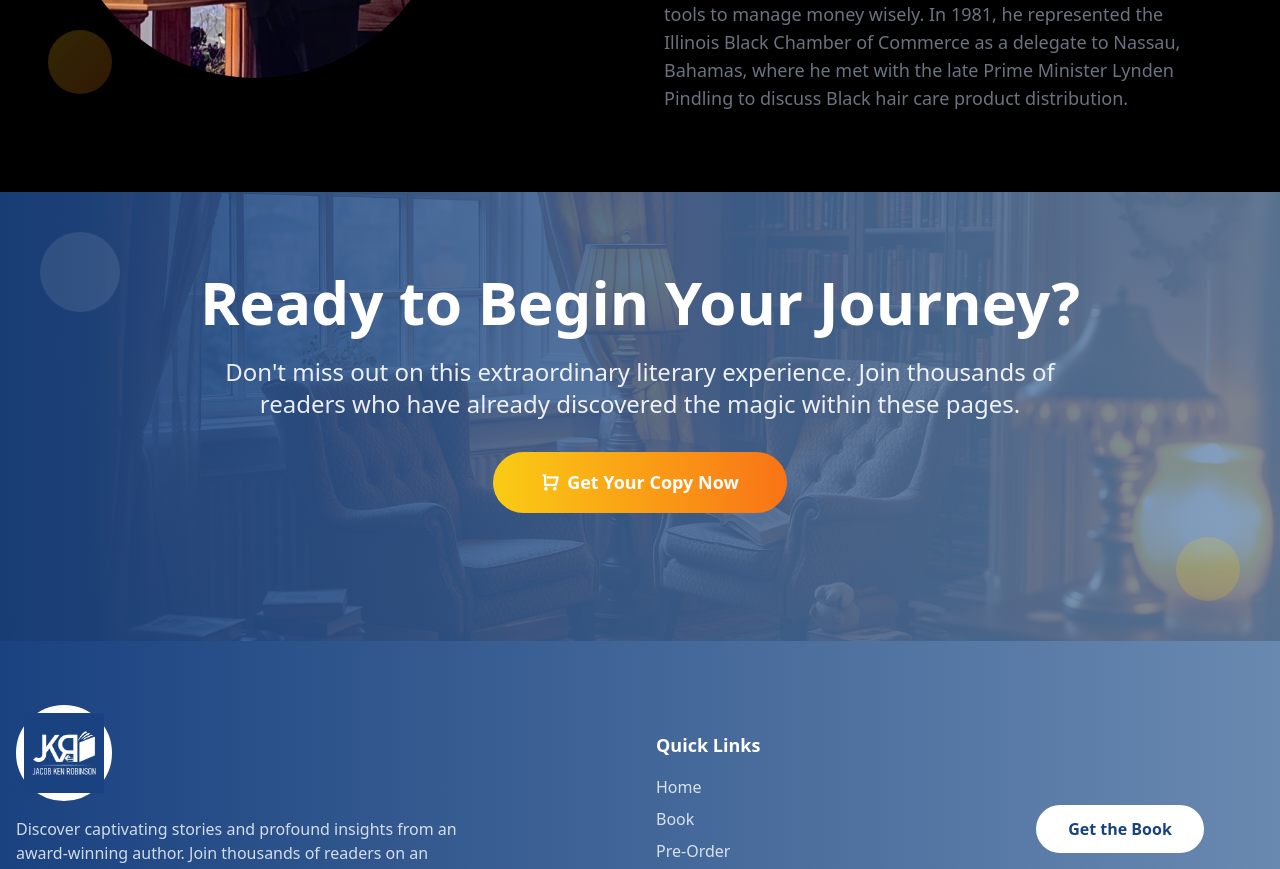
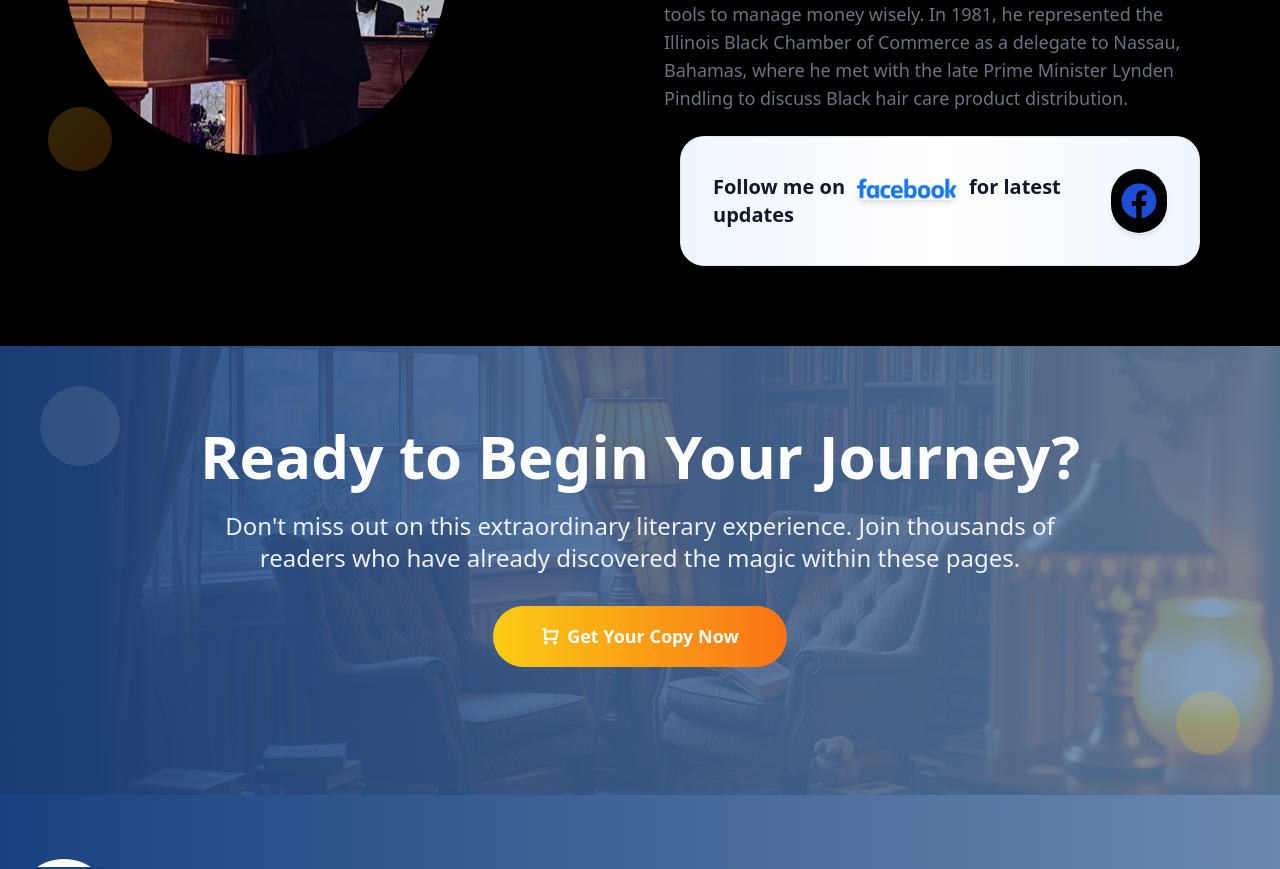
Before and after one commit to mhaawais/promise-hope, a Next.js app: page / in a window 1280 px wide. Shown: the part 2260-3129 px from the top of the page. Built offline with nearby package versions, Linux system fonts and the light colour scheme; some icons are missing.

Commit message:
chnage hero10

```diff
--- a/components/Footer.tsx
+++ b/components/Footer.tsx
@@ -29,7 +29,7 @@ export default function Footer() {
             </p>
             <div className="flex space-x-4 justify-center md:justify-start">
               <a
-                href="https://www.facebook.com/"
+                href="https://www.facebook.com/profile.php?id=61579292437244"
                 target="_blank"
                 rel="noopener noreferrer"
                 className="w-10 h-10 bg-white hover:bg-black rounded-full flex items-center justify-center transition-colors duration-300 cursor-pointer"
--- a/components/author/AuthorHero.tsx
+++ b/components/author/AuthorHero.tsx
@@ -101,7 +101,7 @@ export default function AuthorHero() {
                   <FaInstagram className=" text- text-2xl text-pink-700" />
                 </a>
                 <a
-                  href="https://www.facebook.com/"
+                  href="https://www.facebook.com/profile.php?id=61579292437244"
                   target="_blank"
                   rel="noopener noreferrer"
                   className="w-12 h-12 bg-white rounded-full flex items-center justify-center hover:bg-black transition-all duration-300 transform hover:scale-110 cursor-pointer"
--- a/components/contact/ContactInfo.tsx
+++ b/components/contact/ContactInfo.tsx
@@ -92,7 +92,7 @@ export default function ContactInfo() {
           </a>
 
           <a
-            href="https://www.facebook.com/"
+            href="https://www.facebook.com/profile.php?id=61579292437244"
             target="_blank"
             rel="noopener noreferrer"
             className="flex items-center p-4 bg-gray-200 rounded-lg hover:bg-gray-300 transition-colors duration-300 cursor-pointer"
--- a/components/home/AboutAuthor.tsx
+++ b/components/home/AboutAuthor.tsx
@@ -1,6 +1,8 @@
-'use client';
+"use client";
 
-import Image from 'next/image';
+import Image from "next/image";
+// import {faTwitter, faInstagram, faFacebook} from 'react-icons';
+import { FaFacebook } from "react-icons/fa";
 
 export default function AboutAuthor() {
   return (
@@ -38,11 +40,20 @@ export default function AboutAuthor() {
             </div>
 
             <p className="text-base sm:text-lg text-gray-500 leading-relaxed animate__animated animate__fadeIn animate__delay-2s">
-              Ken Robinson is a seasoned professional with over 30 years of experience in both the cosmetology and automotive industries. Celebrated as “Salesman of the Year” multiple times, he built a strong reputation for excellence, dedication, and customer service across his career.
+              Ken Robinson is a seasoned professional with over 30 years of
+              experience in both the cosmetology and automotive industries.
+              Celebrated as “Salesman of the Year” multiple times, he built a
+              strong reputation for excellence, dedication, and customer service
+              across his career.
             </p>
 
             <p className="text-base sm:text-lg text-gray-500 leading-relaxed animate__animated animate__fadeIn animate__delay-3s">
-              In addition to his business success, Ken has spent more than 20 years teaching financial literacy, equipping individuals with the tools to manage money wisely. In 1981, he represented the Illinois Black Chamber of Commerce as a delegate to Nassau, Bahamas, where he met with the late Prime Minister Lynden Pindling to discuss Black hair care product distribution.
+              In addition to his business success, Ken has spent more than 20
+              years teaching financial literacy, equipping individuals with the
+              tools to manage money wisely. In 1981, he represented the Illinois
+              Black Chamber of Commerce as a delegate to Nassau, Bahamas, where
+              he met with the late Prime Minister Lynden Pindling to discuss
+              Black hair care product distribution.
             </p>
 
             {/* Achievements */}
@@ -78,20 +89,61 @@ export default function AboutAuthor() {
             </div> */}
 
             {/* Social Links */}
-            {/* <div className="flex items-center space-x-4">
-              <span className="text-gray-500">Follow the author:</span>
-              <div className="flex space-x-3">
-                <a href="#" className="w-8 h-8 sm:w-10 sm:h-10 bg-white rounded-full flex items-center justify-center hover:bg-gray-500 transition-all duration-300">
-                  <FaTwitter className='text-2xl text-blue-400 font-bold'/>
-                </a>
-                <a href="#" className="w-8 h-8 sm:w-10 sm:h-10 bg-white rounded-full flex items-center justify-center hover:bg-gray-500 transition-all duration-300">
-                  <FaInstagram className='text-2xl text-pink-700 font-bold'/>
-                </a>
-                <a href="#" className="w-8 h-8 sm:w-10 sm:h-10 bg-white rounded-full flex items-center justify-center hover:bg-gray-500 transition-all duration-300">
-                  <FaFacebook className='text-2xl text-blue-600 font-bold'/>
-                </a>
+
+            <a
+              href="https://www.facebook.com/profile.php?id=61579292437244"
+              target="_blank"
+              rel="noopener noreferrer"
+              aria-label="Follow me on Facebook for the latest updates"
+              className="group relative block w-full"
+            >
+              <div className="mx-auto max-w-4xl px-4">
+                <div
+                  className="
+        flex flex-col sm:flex-row items-center justify-between gap-4
+        rounded-3xl border border-gray-200 bg-gradient-to-r from-blue-50 via-white to-blue-50
+        dark:from-gray-800 dark:via-gray-900 dark:to-gray-800
+        backdrop-blur-lg p-6 sm:p-8
+        shadow-md hover:shadow-2xl transition-all duration-500
+        ring-1 ring-transparent hover:ring-blue-400/40
+        transform hover:-translate-y-1
+      "
+                >
+                  {/* Text + Inline Logo */}
+                  <p className="text-center sm:text-left text-gray-900 dark:text-gray-100 text-lg sm:text-xl font-bold leading-tight transition-colors duration-300 group-hover:text-blue-700 dark:group-hover:text-blue-400">
+                    Follow me on
+                    <span className="inline-flex items-center align-middle mx-3">
+                      <Image
+                        src="/assets/images/logo-facebook-1.jpg"
+                        alt="Facebook"
+                        width={100}
+                        height={100}
+                        className="rounded-lg shadow-md transition-transform duration-500 group-hover:scale-110 group-hover:rotate-3"
+                        priority={false}
+                      />
+                      <span className="sr-only">Facebook</span>
+                    </span>
+                    for latest updates
+                  </p>
+
+                  {/* Icon button (visual accent) */}
+                  <div
+                    className="
+          flex items-center justify-center
+          w-14 h-14 sm:w-16 sm:h-16 rounded-full
+          bg-black dark:bg-gray-800
+          shadow-md group-hover:shadow-2xl
+          transition-transform duration-500
+          group-hover:scale-125 group-hover:rotate-6
+          ring-1 ring-gray-100 dark:ring-gray-700
+        "
+                    aria-hidden="true"
+                  >
+                    <FaFacebook className="text-3xl sm:text-4xl text-blue-700" />
+                  </div>
+                </div>
               </div>
-            </div> */}
+            </a>
 
             {/* Learn More Button */}
             {/* <Link href="/author">
```
Also changed, not shown: public/assets/images/logo-facebook-1.jpg (added), public/assets/images/logo-facebook.webp (added), 35 other files (tests, documents, lock files or other folders).
